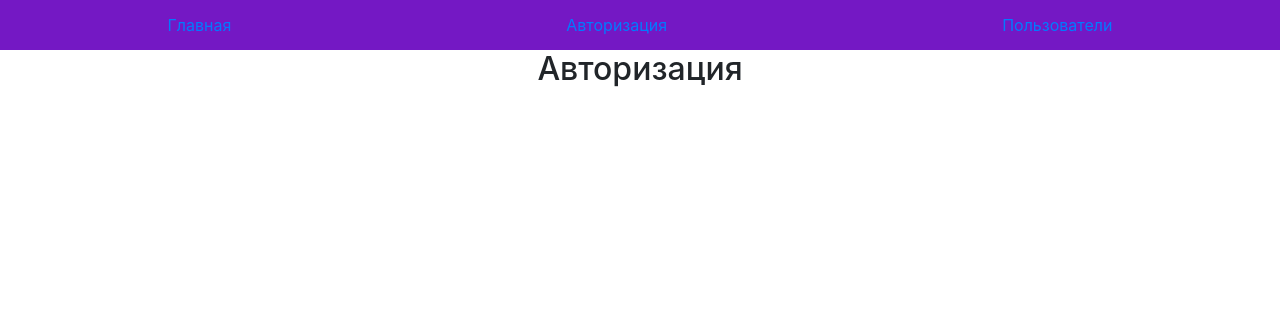
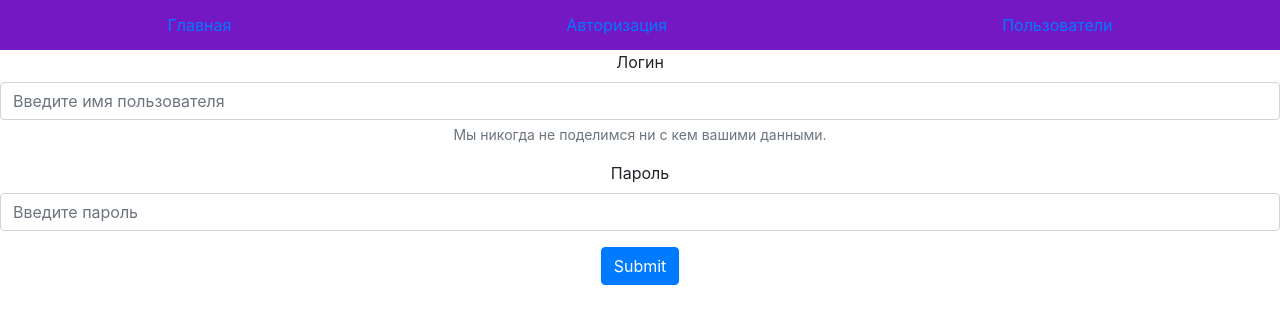
Before and after one commit to vladkovv/healthy-life-ui, a React (Create React App) app in the folder healthy_life_ui/: page /auth in a window 1280 px wide. Shown: the top 324 px of the page. Built offline with nearby package versions, Linux system fonts and the light colour scheme.

Commit message:
added authorization

```diff
--- a/healthy_life_ui/src/App.css
+++ b/healthy_life_ui/src/App.css
@@ -1,8 +1,3 @@
 .App {
   text-align: center;
 }
-
-.App-logo {
-  height: 40vmin;
-  pointer-events: none;
-}
--- a/healthy_life_ui/src/App.js
+++ b/healthy_life_ui/src/App.js
@@ -7,38 +7,12 @@ import Authorization from './components/authorization';
 import Main from './components/main';
 import { BrowserRouter, Route } from 'react-router-dom';
 
-const USERS_URL =  'http://healthy-life-kotlin.herokuapp.com/api/v1/users';
+const URL =  'http://healthy-life-kotlin.herokuapp.com/api/v1';
 
 class App extends React.Component {
 
   state = {
     users: []
-  }
-
-  gettingData = async () => {
-    const response = await fetch(USERS_URL);
-    const data =  await response.json();
-
-    data.map(item => {
-      const obj = {id: item.id, firstName: item.firstName, lastName: item.lastName, username: item.username, height: item.height, weight: item.weight}
-      this.setState({
-       users: [...this.state.users, obj]
-      })
-    })
-    console.log(this.state)
-  }
-
-  deleteUser = async (e) => {
-    const removeUserId = Number(e.target.id);
-    const newState = this.state.users.filter((user) => user.id !== removeUserId);
-    this.setState({
-      users: newState
-    })
-    console.log(this.state);
-
-    // return await fetch(`${USERS_URL}/${removeUserId}`, {
-    //   method: 'DELETE'
-    // })
   }
 
   render() {
@@ -48,11 +22,8 @@ class App extends React.Component {
     <Header />
     <div className="app-content">
     <Route exact path='/' component={Main}/>
-    <Route path='/auth' component={Authorization}/>
-  <Route path='/users' render={(props) => <Users getUsers = {this.gettingData} onDelete = {this.deleteUser} users = {this.state.users}  {...props}/>}/>
-    {/* <Main />
-    <Authorization />
-    <Users getUsers = {this.gettingData} onDelete = {this.deleteUser} users = {this.state.users} /> */}
+    <Route path='/auth' render={(props) => <Authorization url= {URL}  {...props}/>}/>
+  <Route path='/users' render={(props) => <Users url= {URL}  {...props}/>}/>
     </div>
     </div>
     </BrowserRouter>
--- a/healthy_life_ui/src/components/authorization.js
+++ b/healthy_life_ui/src/components/authorization.js
@@ -1,9 +1,52 @@
 import React from 'react';
+import Form from 'react-bootstrap/Form';
+import Button from 'react-bootstrap/Button';
 
-const Authorization = (props) => {
+class Authorization extends React.Component {
+    state = {login: "", password: ""}
+
+    onLoginChange = (event) => {
+        this.setState({login: event.target.value})
+        console.log(this.state)
+    }
+
+    onPasswordChange = (event) => {
+        this.setState({password: event.target.value})
+        console.log(this.state)
+    }
+
+    onAuth = async (e) => {
+        e.preventDefault();
+        let response = await fetch(`${this.props.url}/auth/signin`, {
+            method: "POST",
+            headers: {"Content-Type":"application/json"},
+            body: JSON.stringify({username: this.state.login, password: this.state.password})
+        })
+        let result = await response.json();
+        console.log(result);
+
+    }
+
+    render() {
     return (
-    <h2>Авторизация</h2>
+        <Form>
+        <Form.Group controlId="formBasicEmail">
+          <Form.Label>Логин</Form.Label>
+          <Form.Control  type="text" placeholder="Введите имя пользователя" onChange={this.onLoginChange} />
+          <Form.Text className="text-muted">
+            Мы никогда не поделимся ни с кем вашими данными.
+          </Form.Text>
+        </Form.Group>
+
+        <Form.Group controlId="formBasicPassword">
+          <Form.Label>Пароль</Form.Label>
+          <Form.Control type="password" placeholder="Введите пароль" onChange={this.onPasswordChange} />
+        </Form.Group>
+        <Button variant="primary" type="submit" onClick={this.onAuth}>
+          Submit
+        </Button>
+      </Form>
     )
-}
+}}
 
 export default Authorization;
--- a/healthy_life_ui/src/components/header.js
+++ b/healthy_life_ui/src/components/header.js
@@ -2,6 +2,7 @@ import React from 'react';
 import { NavLink } from 'react-router-dom';
 
 const Header = (props) => {
+
     return (
         <div className="header">
             <div>
--- a/healthy_life_ui/src/components/users.js
+++ b/healthy_life_ui/src/components/users.js
@@ -3,8 +3,36 @@ import Button from 'react-bootstrap/Button';
 
 class Users extends React.Component{
 
+    state = {
+        users: []
+    }
+
+    gettingData = async () => {
+        const response = await fetch(`${this.props.url}/users`);
+        const data =  await response.json();
+
+        data.map(item => {
+          const obj = {id: item.id, firstName: item.firstName, lastName: item.lastName, username: item.username, height: item.height, weight: item.weight}
+          this.setState({
+           users: [...this.state.users, obj]
+          })
+        })
+      }
+
+      deleteUser = async (e) => {
+        const removeUserId = Number(e.target.id);
+        const newState = this.state.users.filter((user) => user.id !== removeUserId);
+        this.setState({
+          users: newState
+        })
+
+        // return await fetch(`${USERS_URL}/${removeUserId}`, {
+        //   method: 'DELETE'
+        // })
+      }
+
     componentDidMount() {
-        this.props.getUsers()
+        this.gettingData()
     }
 render() {
 return(
@@ -12,7 +40,7 @@ return(
     <h2>Список пользователей</h2>
 <div>
     {
-        this.props.users.map(item => <div key={item.id} className='list'>
+        this.state.users.map(item => <div key={item.id} className='list'>
          <div className="elem">id: {item.id}</div>
          <div className="elem">Имя пользователя: {item.username}</div>
          <div className="elem">Имя: {item.firstName}</div>
@@ -20,7 +48,7 @@ return(
          <div className="elem">Рост: {item.height}см</div>
          <div className="elem">Вес: {item.weight}кг</div>
          <Button variant="outline-success" className ='update-button'>Изменить</Button>
-         <Button variant="outline-danger" className ='delete-button' id={item.id} onClick={this.props.onDelete}>Удалить</Button>
+         <Button variant="outline-danger" className ='delete-button' id={item.id} onClick={this.deleteUser}>Удалить</Button>
         </div>
         )
     }
```
Also changed, not shown: healthy_life_ui/src/index.css (line endings or trailing spaces).
